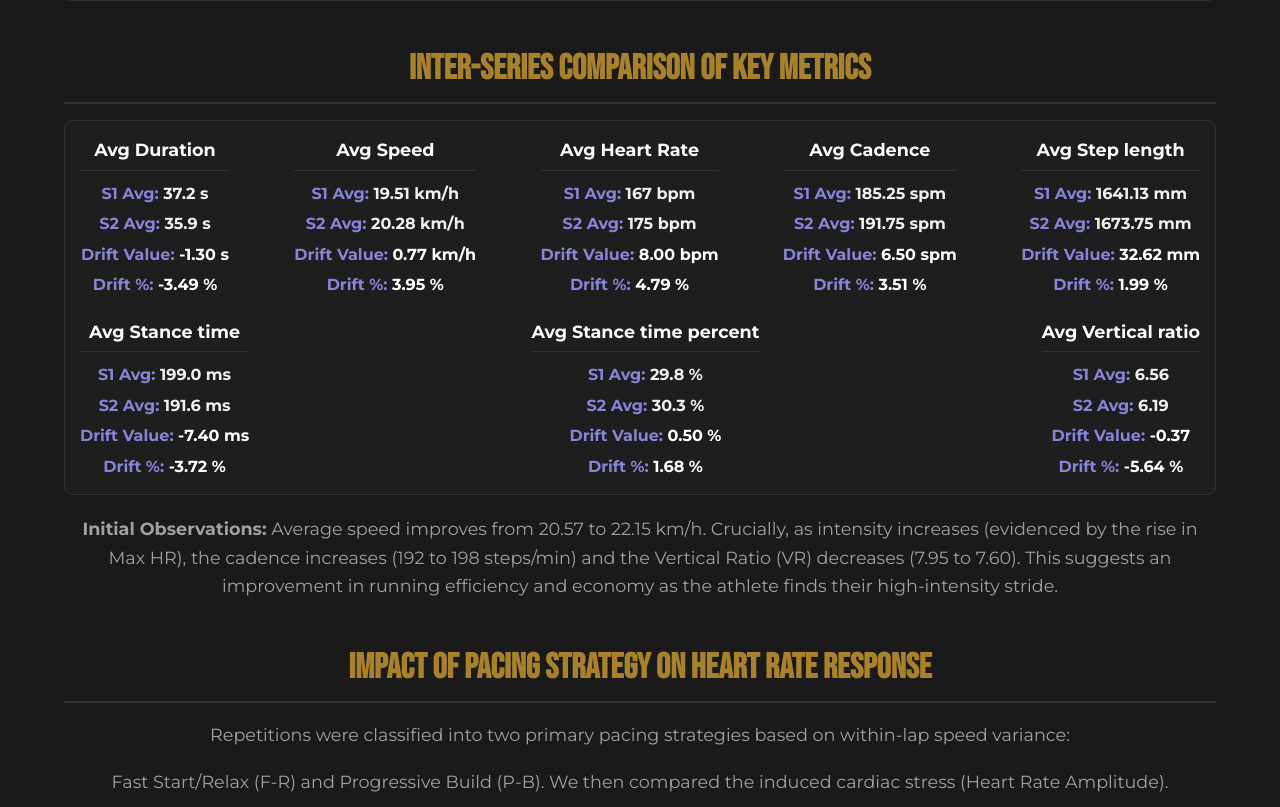
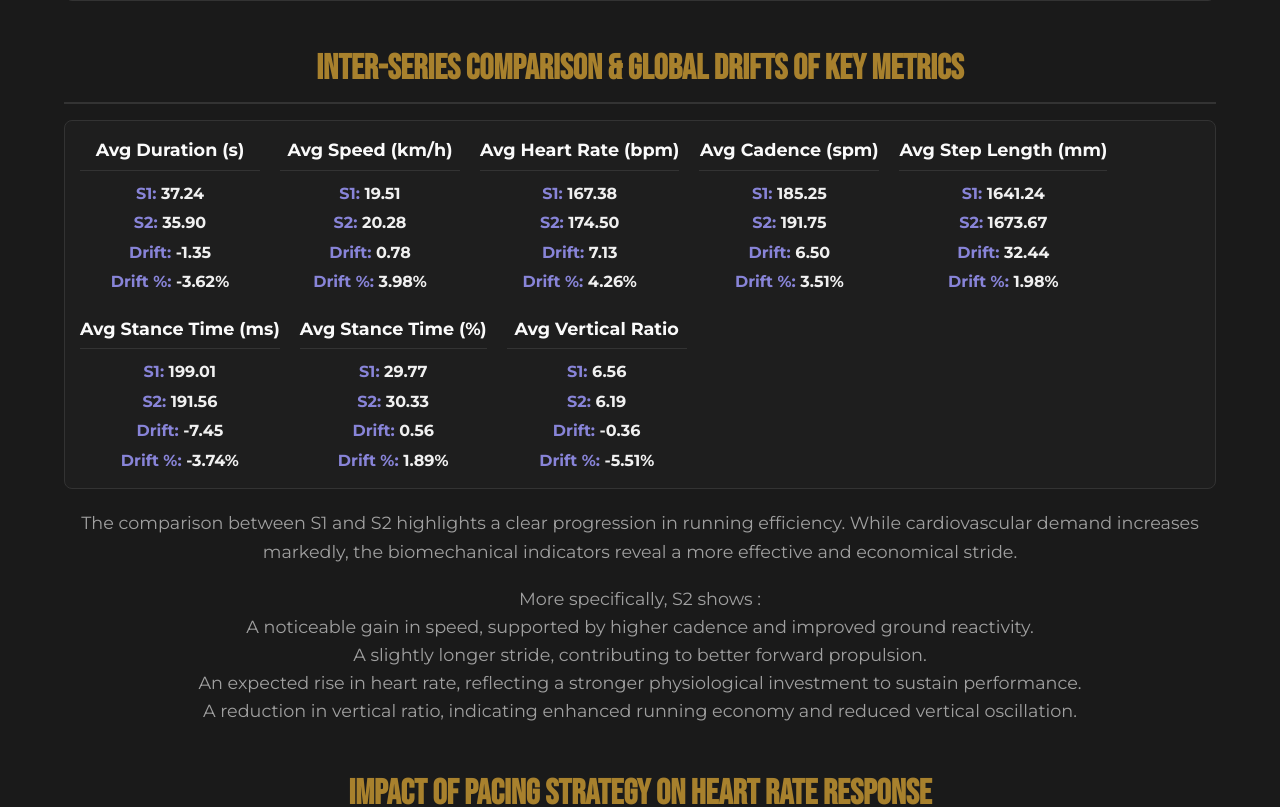
Before and after one commit to Nidaav/Enduraw_dashboard, a React (Create React App) app: page /analysis in a window 1280 px wide. Shown: the part 2625-3432 px from the top of the page. Built offline with nearby package versions, Linux system fonts and the light colour scheme.

Commit message:
LT/V2/21 - Finition des drifts globaux, séparation en composants disctincs, mise a jour des textes d'analyses

```diff
--- a/src/components/Pages/Analysis.jsx
+++ b/src/components/Pages/Analysis.jsx
@@ -1,10 +1,13 @@
 import React, { useMemo } from 'react';
 import { useActivityData } from '../../hooks/useActivityData';
 import { useNavigate } from 'react-router-dom';
+// Charts pages
 import MultiMetricChart from '../Charts/MultiMetricChart';
+import MultiMetricChartByLap from '../Charts/MultiMetricChartByLap';
+// Stats pages
+import InterSeriesComparison  from '../Stats/InterSeriesComparison';
+import PacingStrategy from '../Stats/PacingStrategy';
 import RecoveryQuality from '../Stats/RecoveryQuality';
-import PacingStrategy from '../Stats/PacingStrategy';
-import MultiMetricChartByLap from '../Charts/MultiMetricChartByLap';
 import StatsTableByRep from '../Stats/StatsTableByRep';
 
 
@@ -32,30 +35,41 @@ const Analysis = ({ csvText, csvByLapText }) => {
       <h1>Data Analysis</h1>
       <h2>The session studied is as follows: 2 × [8 × (200m at high intensity pace – 100m jog recovery)]</h2>
 
+      {/* OVERALL PERFORMANCE ANALYSIS */}
       <div className="chart-container">
         <MultiMetricChart data={filteredData} timeRange={timeRange} onBrushChange={setTimeRange} />
       </div>
 
       <p>By segmenting the data from this session by lap, we will conduct an in-depth analysis of the various metrics collected.</p>
 
+      {/* PERFORMANCE ANALYSIS BY LAPS */}
       <h2>Performance analysis by laps</h2>
-
       <div className="chart-container">
         <MultiMetricChartByLap csvByLapText={csvByLapText} timeRange={timeRange} onBrushChange={setTimeRange} />
       </div>
+
+      {/* LAPS RECAP */}
       <p>The table below summarizes the key performance indicators for the intensity laps performed during the session and are classified into series (Serie 1 and Serie 2).</p>
-
       <StatsTableByRep csvByLapText={csvByLapText}/>
 
+      {/* INTER-SERIES COMPARISON & GLOBAL DRIFTS */}
+      <InterSeriesComparison csvByLapText={csvByLapText} />
+      <p>The comparison between S1 and S2 highlights a clear progression in running efficiency. While cardiovascular demand increases markedly, the biomechanical indicators reveal a more effective and economical stride.</p>
 
-      <p><strong>Initial Observations:</strong> Average speed improves from 20.57 to 22.15 km/h. Crucially, as intensity increases (evidenced by the rise in Max HR), the cadence increases (192 to 198 steps/min) and the Vertical Ratio (VR) decreases (7.95 to 7.60). This suggests an improvement in running efficiency and economy as the athlete finds their high-intensity stride.</p>
+      <p>More specifically, S2 shows :
+        <span style={{display: 'block'}}>A noticeable gain in speed, supported by higher cadence and improved ground reactivity.</span>
+        <span style={{display: 'block'}}>A slightly longer stride, contributing to better forward propulsion.</span>
+        <span style={{display: 'block'}}>An expected rise in heart rate, reflecting a stronger physiological investment to sustain performance.</span>
+        <span style={{display: 'block'}}>A reduction in vertical ratio, indicating enhanced running economy and reduced vertical oscillation.</span>
+      </p>
 
       {/* PACING STRATEGY */}
       <h2>Impact of Pacing Strategy on Heart Rate Response</h2>
-      <p>Repetitions were classified into two primary pacing strategies based on within-lap speed variance:</p>
-      <p>Fast Start/Relax (F-R) and Progressive Build (P-B). We then compared the induced cardiac stress (Heart Rate Amplitude).</p>
+      <p>The repetitions are classified into two main pace strategies based on the speed variance within a lap: <strong>Steady</strong> and <strong>Unsteady</strong> pace. These were classified using <strong>pacing drift (Δ%)</strong>, specifically its median (9.15). We then compared the induced cardiac stress (heart rate amplitude).</p>
       <PacingStrategy activityDataRaw={filteredData} activityDataByLap={csvByLapText}/>
-      <p><strong>Conclusion on Pacing:</strong> The Progressive Build (P-B) strategy is the more effective approach. It allows the athlete to achieve a slightly higher average speed (18.61 km/h vs 17.30 km/h) while only slightly increasing cardiac stress (range of 33 bpm compared to 34.7 bpm).</p>
+      <p><strong>Pacing analysis:</strong> Contrary to expectations, the laps completed using a regular strategy performed less well. In fact, they were 0.16 km/h slower and, more importantly, resulted in an average increase of 7 bpm in heart rate amplitude per repetition.
+        Irregular repetitions therefore seem to be more suitable for the athlete who completed this session. It is interesting to note that the ninth repetition was identified as “steady” and had a significant impact on the average “HR amplitude” as it occurred just after the inter-set recovery.
+        Further analysis could be useful to determine which type of “unsteady” repetition is best suited to the athlete.</p>
 
       {/* RECOVERY QUALITY */}
       <h2>Recovery Quality Analysis (100m)</h2>
--- /dev/null
+++ b/src/components/Stats/InterSeriesComparison.jsx
@@ -0,0 +1,141 @@
+// InterSeriesComparison.jsx
+import React, { useMemo } from "react";
+import Papa from "papaparse";
+
+const COLUMN_MAPPING = {
+    'lap_duration': 'duration',
+    'avg_speed_kmh': 'avgSpeed',
+    'max_speed_kmh': 'maxSpeed',
+    'avg_heart_rate': 'avgHR',
+    'max_heart_rate': 'maxHR',
+    'avg_running_cadence_step_per_min': 'avgCadence',
+    'avg_step_length': 'avgStepLength',
+    'avg_stance_time': 'avgStanceTime',
+    'avg_stance_time_percent': 'avgSTP',
+    'avg_vertical_ratio': 'avgVR',
+};
+
+export default function InterSeriesComparison({ csvByLapText }) {
+
+    // Parse & extract intensity laps
+    const intensityData = useMemo(() => {
+        if (!csvByLapText) return [];
+
+        const parsed = Papa.parse(csvByLapText, {
+            header: true,
+            dynamicTyping: true,
+            skipEmptyLines: true,
+        });
+
+        const intensityLaps = parsed.data.filter(r => r.lap_nature === "Intensity");
+
+        return intensityLaps.map((row, index) => {
+            const getCsvColumn = (jsKey) =>
+                Object.keys(COLUMN_MAPPING).find(key => COLUMN_MAPPING[key] === jsKey);
+
+            return {
+                series: Math.floor(index / 8) + 1,
+                duration: Number(row[getCsvColumn("duration")] || 0),
+                avgSpeed: Number(row[getCsvColumn("avgSpeed")] || 0),
+                avgHR: Number(row[getCsvColumn("avgHR")] || 0),
+                avgCadence: Number(row[getCsvColumn("avgCadence")] || 0),
+                avgStepLength: Number(row[getCsvColumn("avgStepLength")] || 0),
+                avgStanceTime: Number(row[getCsvColumn("avgStanceTime")] || 0),
+                avgSTP: Number(row[getCsvColumn("avgSTP")] || 0),
+                avgVR: Number(row[getCsvColumn("avgVR")] || 0),
+            };
+        });
+    }, [csvByLapText]);
+
+    // Compute per-series averages
+    const computeSeries = (seriesNum) => {
+        const laps = intensityData.filter(d => d.series === seriesNum);
+        if (laps.length === 0) return null;
+
+        const avg = (arr) => arr.reduce((a, b) => a + b, 0) / arr.length;
+
+        return {
+            duration: avg(laps.map(l => l.duration)),
+            avgSpeed: avg(laps.map(l => l.avgSpeed)),
+            avgHR: avg(laps.map(l => l.avgHR)),
+            avgCadence: avg(laps.map(l => l.avgCadence)),
+            avgStepLength: avg(laps.map(l => l.avgStepLength)),
+            avgStanceTime: avg(laps.map(l => l.avgStanceTime)),
+            avgSTP: avg(laps.map(l => l.avgSTP)),
+            avgVR: avg(laps.map(l => l.avgVR)),
+        };
+    };
+
+    const S1 = useMemo(() => computeSeries(1), [intensityData]);
+    const S2 = useMemo(() => computeSeries(2), [intensityData]);
+
+    if (!S1 || !S2) {
+        return <p style={{ color: "#fff" }}>No comparison data available.</p>;
+    }
+
+    const metrics = [
+        { key: "duration", label: "Avg Duration (s)" },
+        { key: "avgSpeed", label: "Avg Speed (km/h)" },
+        { key: "avgHR", label: "Avg Heart Rate (bpm)" },
+        { key: "avgCadence", label: "Avg Cadence (spm)" },
+        { key: "avgStepLength", label: "Avg Step Length (mm)" },
+        { key: "avgStanceTime", label: "Avg Stance Time (ms)" },
+        { key: "avgSTP", label: "Avg Stance Time (%)" },
+        { key: "avgVR", label: "Avg Vertical Ratio" },
+    ];
+
+    const computeDrift = (v1, v2) => {
+        const driftAbs = v2 - v1;
+        const driftPct = (driftAbs / v1) * 100;
+        return {
+            abs: driftAbs.toFixed(2),
+            pct: driftPct.toFixed(2)
+        };
+    };
+
+    const comparison = metrics.map(m => ({
+        metric: m.label,
+        s1: S1[m.key].toFixed(2),
+        s2: S2[m.key].toFixed(2),
+        drift: computeDrift(S1[m.key], S2[m.key])
+    }));
+
+    return (
+        <div>
+            <h2>Inter-series comparison & global drifts of key metrics</h2>
+
+            <div style={{
+                backgroundColor: "#1E1E1E",
+                padding: "15px",
+                borderRadius: "8px",
+                marginBottom: "20px",
+                border: "1px solid #333",
+                display: "flex",
+                flexWrap: "wrap",
+                gap: "20px",
+            }}>
+                {comparison.map(item => (
+                    <div key={item.metric} style={{ minWidth: "180px", fontWeight: 'bold' }}>
+                        <p style={{
+                            margin: 0,
+                            marginBottom: "10px",
+                            color: "#FAFAFA",
+                            fontWeight: "bold",
+                            borderBottom: "1px solid #333",
+                            paddingBottom: "5px"
+                        }}>
+                            {item.metric}
+                        </p>
+
+                        <div style={{ display: "flex", flexDirection: "column", gap: "4px" }}>
+                            <div><span style={{ color: "#8884d8" }}>S1: </span>{item.s1}</div>
+                            <div><span style={{ color: "#8884d8" }}>S2: </span>{item.s2}</div>
+                            <div><span style={{ color: "#8884d8" }}>Drift: </span>{item.drift.abs}</div>
+                            <div><span style={{ color: "#8884d8" }}>Drift %: </span>{item.drift.pct}%</div>
+                        </div>
+                    </div>
+                ))}
+            </div>
+        </div>
+    );
+}
--- a/src/components/Stats/PacingStrategy.jsx
+++ b/src/components/Stats/PacingStrategy.jsx
@@ -216,7 +216,7 @@ const PacingStrategyTable = ({ activityDataRaw = [], activityDataByLap = null, t
         borderRadius: 8,
         border: '1px solid #333'
       }}>
-        <h3 style={{ marginTop: 0 }}>Synthèse Pacing Strategy (Steady vs Unsteady)</h3>
+        <h3 style={{ marginTop: 0 }}> Summary of the pace strategy (Steady vs Unsteady)</h3>
 
         <table style={{ borderCollapse: 'collapse', width: '100%', color: '#FAFAFA' }}>
           <thead>
--- a/src/components/Stats/StatsTableByRep.jsx
+++ b/src/components/Stats/StatsTableByRep.jsx
@@ -1,4 +1,5 @@
 import React, { useMemo } from 'react';
+
 // Assurez-vous que PapaParse est installé (npm install papaparse ou yarn add papaparse)
 import Papa from 'papaparse';
 
@@ -225,49 +226,6 @@ const StatsTableByRep = ({ csvByLapText }) => {
                 </table>
             </div>
 
-            {/* Overall stats */}
-            <h2>Inter-series comparison of key metrics</h2>
-            <div>
-                <div style={{
-                    backgroundColor: '#1E1E1E',
-                    padding: '15px',
-                    borderRadius: '8px',
-                    marginBottom: '20px',
-                    border: '1px solid #333',
-                    display: 'flex',
-                    flexDirection: 'row',
-                    justifyContent: 'space-between',
-                    flexWrap: 'wrap', // Permettre le retour à la ligne
-                    gap: '20px',
-                    }}>
-                    {seriesComparison.map((item) => (
-                        <div key={item.metric} style={{fontWeight: 'bold', minWidth: '150px'}}>
-                            <p style={{margin: '0 0 10px 0', color: '#FAFAFA', fontSize: '1.1em', borderBottom: '1px solid #333', paddingBottom: '5px'}}>{item.metric}</p>
-                            <div style={{display: 'flex', flexDirection: 'column', gap: '5px'}}>
-                                <div>
-                                    <span style={{color: '#8884d8'}}>S1 Avg: </span>
-                                    <span>{item.s1} {item.unit}</span>
-                                </div>
-                                <div>
-                                    <span style={{color: '#8884d8'}}>S2 Avg: </span>
-                                    <span>{item.s2} {item.unit}</span>
-                                </div>
-                                {/* NOUVEAU: Drift Absolute */}
-                                <div>
-                                    <span style={{color: '#8884d8'}}>Drift Value: </span>
-                                    <span style={{color: '#fff'}}>{item.drift.driftAbsolute} {item.unit}</span>
-                                </div>
-                                {/* NOUVEAU: Drift Percent */}
-                                <div>
-                                    <span style={{color: '#8884d8'}}>Drift %: </span>
-                                    <span style={{color: '#fff'}}>{item.drift.driftPercent} %</span>
-                                </div>
-                            </div>
-                            {/* <p style={{color: '#FAFAFA'}}>{item.trend} in Series 2.</p> */}
-                        </div>
-                    ))}
-                </div>
-            </div>
         </div>
     );
 };
```
